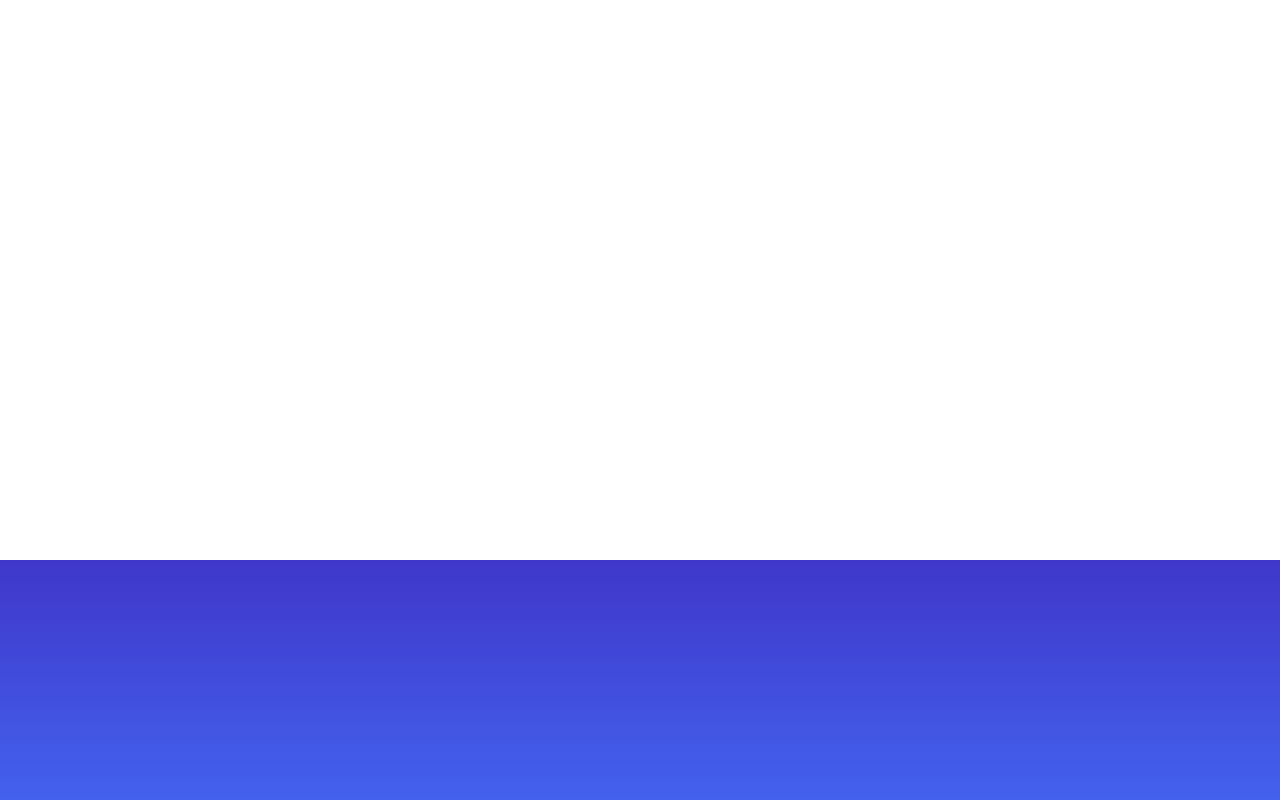
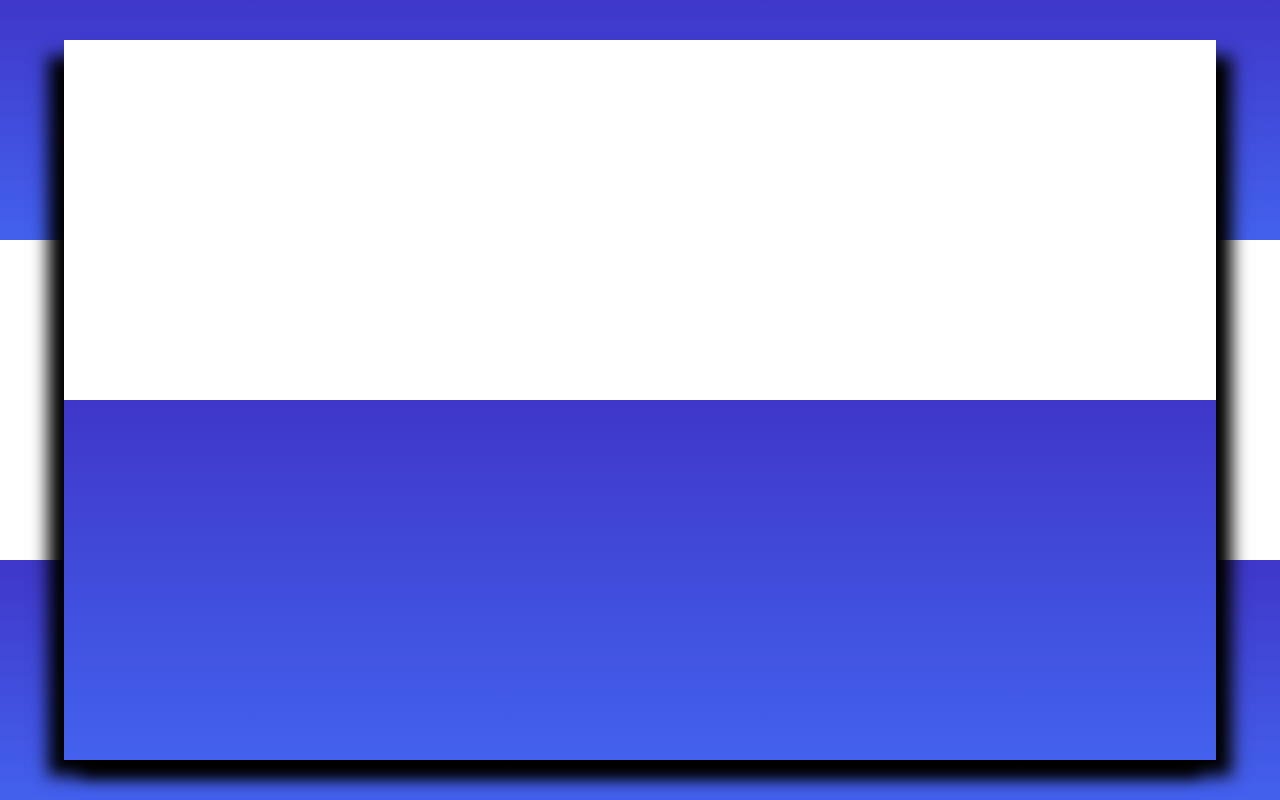
Before and after one commit to czcAndy/React_login_animated, a React (Create React App) app: page / in a window 1280 px wide. Built offline with nearby package versions, Linux system fonts and the light colour scheme.

Commit message:
Testing how to chain animations. Needs heavy refactoring

```diff
--- a/src/App.js
+++ b/src/App.js
@@ -3,7 +3,6 @@ import Background from './components/background/Background';
 const App = () => {
   return (
     <Background>
-
     </Background>
   );
 }
--- a/src/components/background/Background.js
+++ b/src/components/background/Background.js
@@ -1,30 +1,38 @@
-import styled from "styled-components";
-import { AnimatePresence, motion } from "framer-motion";
+import styles from "./Background.module.css";
 import variants from "../../ui/animations/variants";
-import { MotionRectangle } from "../../ui/designElements/rectangle/Rectangle";
+import { MotionRectangle, Rectangle } from "../../ui/designElements/rectangle/Rectangle";
+import { motion } from "framer-motion";
 
-const StyledBackground = styled.div`
-  height: 100vh;
-  width: 100vw;
-  display: flex;
-  justify-content: center;
-  align-items: center;
-  flex-direction: column;
-  overflow:hidden;
-`;
+const GRADIENT_COLORS = "#3f37c9ff, #4361eeff";
 
 const Background = (props) => {
   return (
-    <StyledBackground>
-        <MotionRectangle height={"70vh"} colors={"white"}></MotionRectangle>
+    <div className={styles.background}>
       <MotionRectangle
         height={"30vh"}
-          colors={"#3f37c9ff, #4361eeff"}
+        colors={GRADIENT_COLORS}
         variants={variants}
         initial="initial_right"
         animate="animate_horizontally"
       ></MotionRectangle>
-    </StyledBackground>
+       <MotionRectangle height={"40vh"} colors={"white, white"}></MotionRectangle>
+      <MotionRectangle
+        height={"30vh"}
+        colors={GRADIENT_COLORS}
+        variants={variants}
+        initial="initial_left"
+        animate="animate_horizontally"
+      ></MotionRectangle>
+      <motion.div
+        className={styles["center-content"]}
+        variants={variants}
+        initial="initial_top"
+        animate="animate_vertically_after_sibling"
+      >
+        <MotionRectangle colors={"white, white"} height={"50%"} />
+        <MotionRectangle colors={GRADIENT_COLORS} height={"50%"} />
+      </motion.div>
+    </div>
   );
 };
 
--- /dev/null
+++ b/src/components/background/Background.module.css
@@ -0,0 +1,21 @@
+.background {
+    height: 100vh;
+    width: 100vw;
+    display: flex;
+    justify-content: center;
+    align-items: center;
+    flex-direction: column;
+    overflow: hidden;
+}
+
+.center-content {
+    width: 90%;
+    height: 90%;
+    box-shadow: -1em 1em 1em black, 1em 1em 1em black;
+    display: flex;
+    justify-content: space-around;
+    align-items: center;
+    flex-direction: column;
+    position: absolute;
+    overflow: hidden;
+}
--- a/src/ui/animations/variants.js
+++ b/src/ui/animations/variants.js
@@ -1,34 +1,44 @@
+const DURATION = 0.5;
+
 const variants = {
     initial_bottom: {
         position: "fixed",
         top: "100vh",
     },
+    initial_top: {
+        position: "fixed",
+        top: "-100vh",
+    },
     animate_vertically: {
         position: "relative",
         top:"0vh",
         transition: {
-            duration: 0.5
+            duration: DURATION
         }
     },
-    initial_top: {
-        position: "fixed",
-        top: "-100vh",
+    animate_vertically_after_sibling: {
+        position: "absolute",
+        top:"5vh",
+        transition: {
+            delay: DURATION,
+            duration: DURATION
+        }
     },
     initial_left: {
         position: "fixed",
         left:"-100vw"
     },
+    initial_right: {
+        position: "fixed",
+        left:"100vw"
+    },
     animate_horizontally: {
         position:"relative",
         left: "0vw",
         transition: {
-            duration: 0.5
+            duration: DURATION
         }
     },
-    initial_right: {
-        position: "fixed",
-        left:"100vw"
-    }
 }
 
 export default variants;
```
Lines whose indentation alone changed are shown as unchanged.
